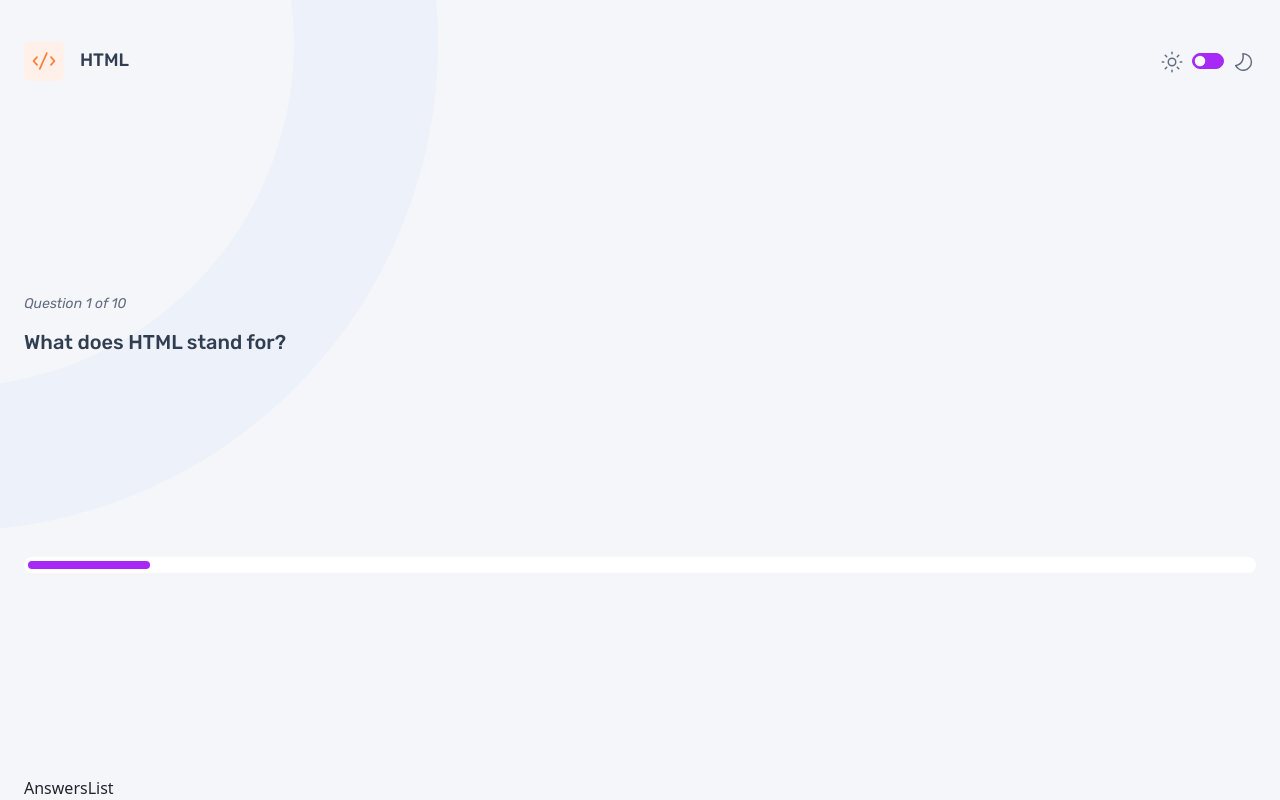
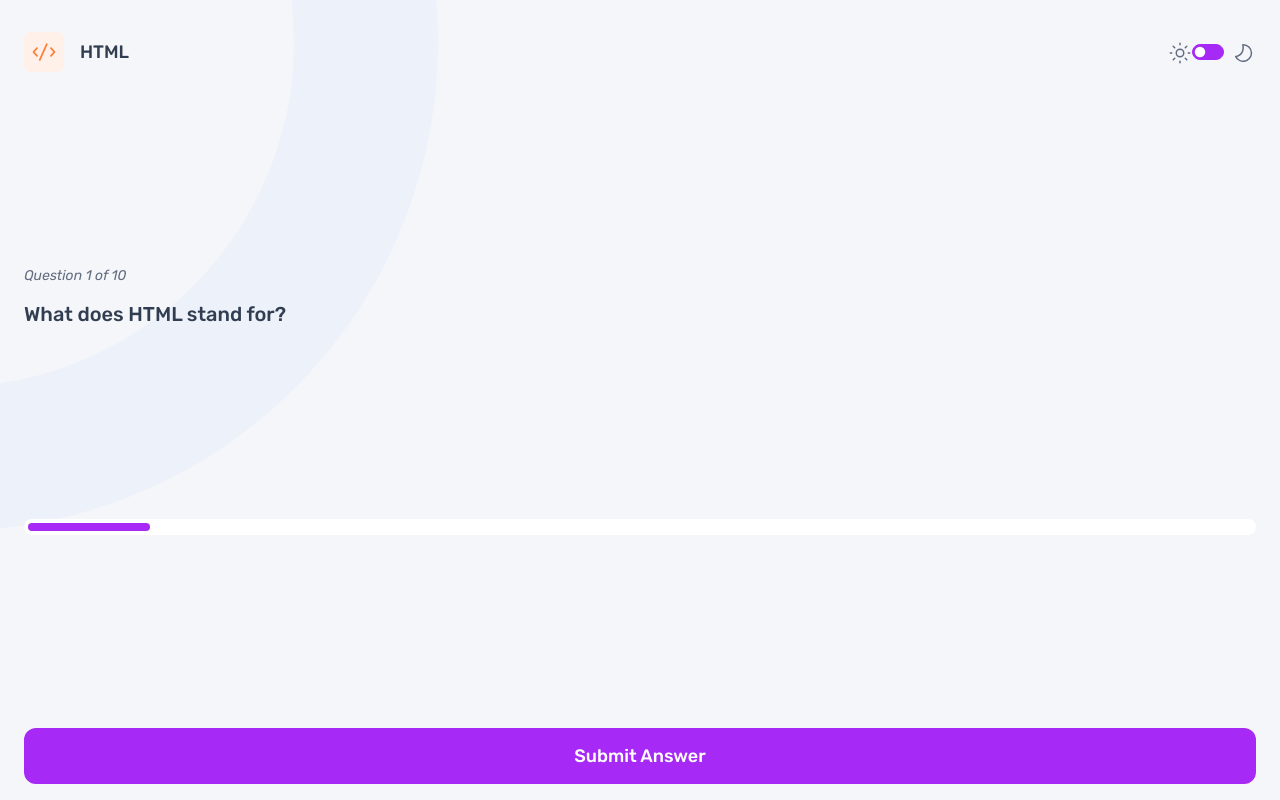
Before and after one commit to eduardgacea/fem-quiz-app, a React (Vite) app: page / in a window 1280 px wide. Both pictures are taken after a click on the item "HTML". Built offline with nearby package versions, Linux system fonts and the light colour scheme.

Commit message:
add ui Button component

```diff
--- a/src/pages/quiz/AnswersList.tsx
+++ b/src/pages/quiz/AnswersList.tsx
@@ -1,5 +1,7 @@
+import Button from "../../ui/Button";
+
 function AnswersList() {
-    return <div>AnswersList</div>;
+    return <Button>Submit Answer</Button>;
 }
 
 export default AnswersList;
--- a/src/styles/GlobalStyles.ts
+++ b/src/styles/GlobalStyles.ts
@@ -43,8 +43,9 @@ const GlobalStyles = createGlobalStyle`
     --f-mobile-heading-l-light: normal normal 300 2.5rem/100% var(--ff-primary);
     --f-mobile-heading-l-medium: normal normal 500 2.5rem/100% var(--ff-primary);
     --f-mobile-heading-m-regular-italic: italic normal 400 0.875rem/150% var(--ff-primary);
+    --f-mobile-question: normal normal 500 1.25rem/120% var(--ff-primary);
 
-    --f-mobile-question: normal normal 500 1.25rem/120% var(--ff-primary);
+    --f-button: normal normal 500 1.125rem/100% var(--ff-primary);
     }
 
     * {
--- /dev/null
+++ b/src/ui/Button.tsx
@@ -0,0 +1,25 @@
+import styled from "styled-components";
+
+type ButtonProps = {
+    children: React.ReactNode;
+    onClick?: (e: React.MouseEvent<HTMLButtonElement, MouseEvent>) => void;
+};
+
+const StyledButton = styled.button`
+    font-family: var(--ff-primary);
+    background-color: var(--clr-accent);
+    width: 100%;
+    outline: none;
+    border: none;
+    padding: 1.1875rem 0.75rem;
+    color: var(--clr-white);
+    border-radius: 0.75rem;
+    cursor: pointer;
+    font: var(--f-button);
+`;
+
+function Button({ children, onClick }: ButtonProps) {
+    return <StyledButton onClick={onClick}>{children}</StyledButton>;
+}
+
+export default Button;
--- a/src/ui/MainContainer.tsx
+++ b/src/ui/MainContainer.tsx
@@ -7,7 +7,7 @@ type MainContainerProps = {
 const StyledMainContainer = styled.div`
     display: flex;
     flex-direction: column;
-    padding: 2rem 1.5rem 0 1.5rem;
+    padding: 2rem 1.5rem 1rem 1.5rem;
     justify-content: space-between;
     height: 100dvh;
 `;
--- a/src/ui/ThemeToggle.tsx
+++ b/src/ui/ThemeToggle.tsx
@@ -8,9 +8,7 @@ import styled from "styled-components";
 const Container = styled.div`
     display: flex;
     align-items: center;
-    padding: 1rem 0;
-
-    & > form {
+    padding-top: 1rem & > form {
         padding-left: 0.5em;
     }
 `;
```
